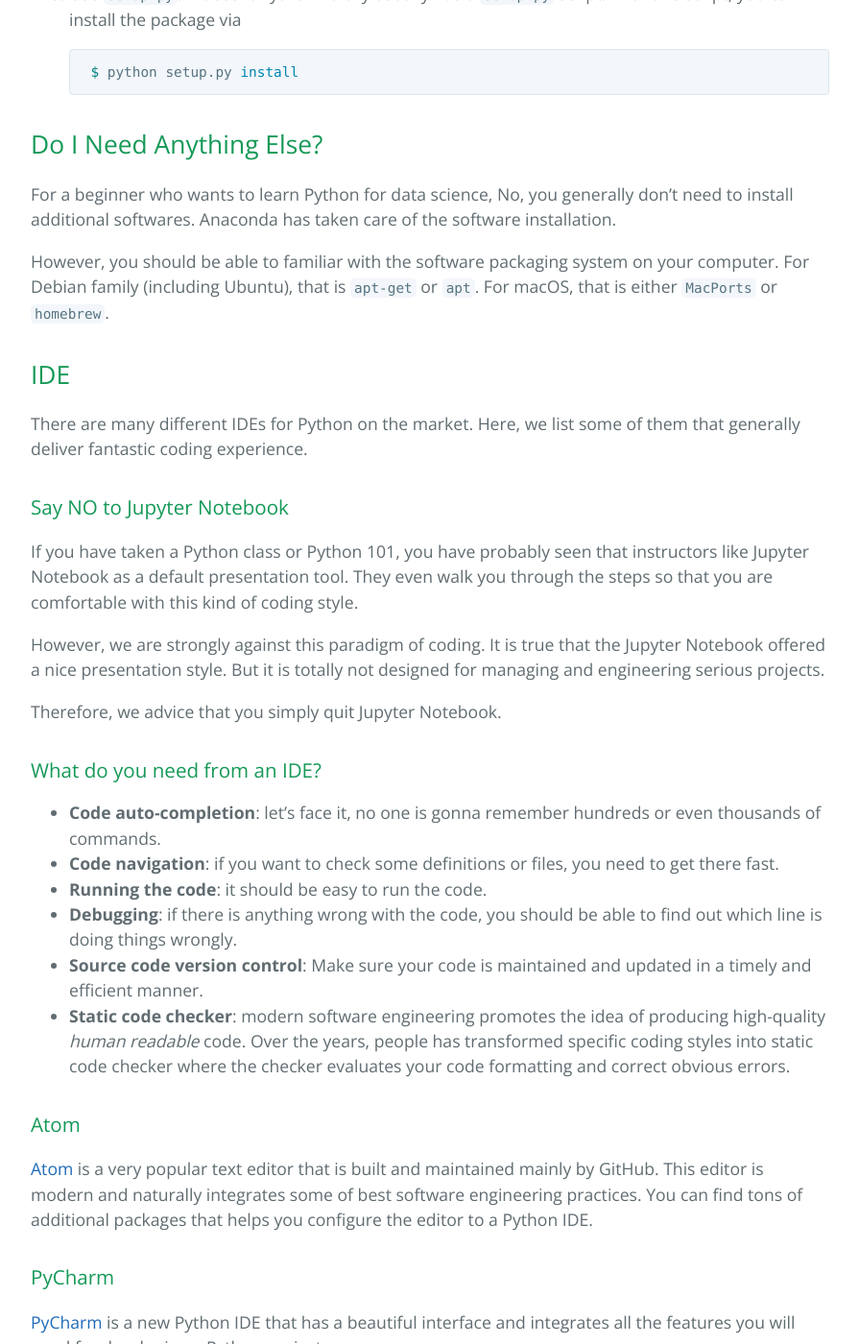
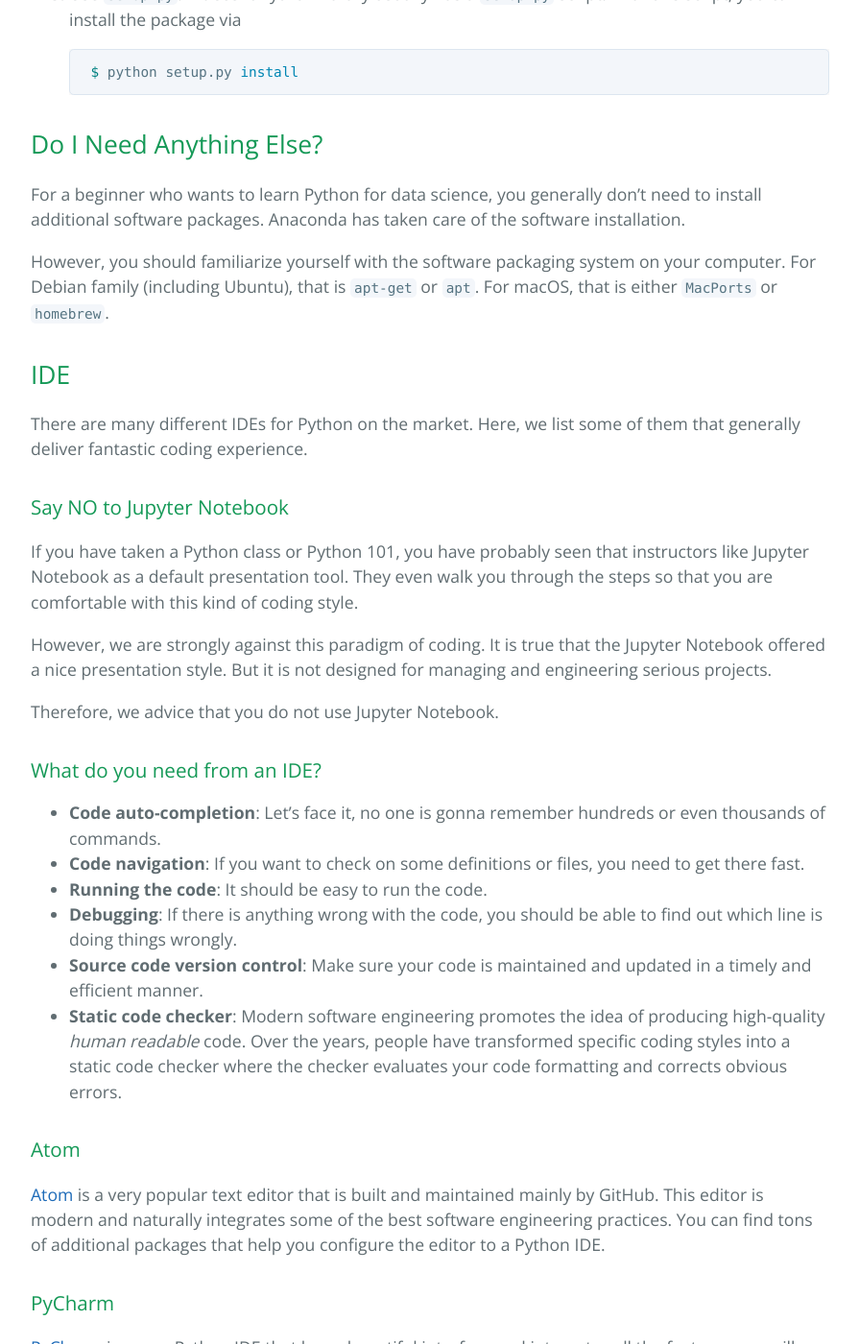
Before and after one commit to PnS2018/pns2018.github.com, a Jekyll site: the page built from python-sc.md, in a window 1280 px wide and 1400 px high, scrolled down 2580 px. Shown: the whole window at 96% size, without its empty margins (192-1087 px from the left). Built offline with Jekyll 4.4.1, drawn with Linux system fonts in a browser that asks for light colours; nearby versions of some CDN libraries; our own code applies the rules of GitHub Pages for plain Markdown files; some of the changed text lies outside the part shown.

Commit message:
grammatical fixes

````diff
--- a/python-sc.md
+++ b/python-sc.md
@@ -13,18 +13,17 @@
 on a Mac if you don't know what you are doing.
 
 You should avoid using Windows as much as possible.
-For this module, we can only offer our limited help if you are using Windows.
+For this module, we can only offer limited help if you are using Windows.
 
 ## Which Python Distribution Should I Use?
 
-If you are a newbie to Python, you will probably just go to the official Python website, download the installation file and install it on your computer. In fact, this may be the worst thing you can do.
+If you are a newbie to Python, go to the official Python website, download the installation file and install it on your computer. In fact, this may be the worst thing you can do.
 
-So, in most modern Linux and `*nix` operating systems, the Python distribution is installed for managing some system services by default. The system-installed Python can be used by the user for sure. However, because this distribution manages system services and needs writing privilege to some directories constantly, we strongly advice that you should not touch the system-installed Python as a new user. Moreover, you could encounter a very big trouble when you are trying to install packages that
-build from scratch.
+So, in most modern Linux and `*nix` operating systems, the Python distribution is installed for managing some system services by default. The system-installed Python can be used by the user for sure. However, because this distribution manages system services and needs constant writing privileges to some directories, we strongly recommend that you do not touch the system-installed Python as a new user. Moreover, you could encounter big problems when you are trying to install packages that build from scratch.
 
 Instead, what we need is a Python distribution that has its own environment and can be easily removed when we want to. So the answer is [Anaconda](https://anaconda.org/), a Python distribution that is built for Scientific Computing.
 
-Anaconda delivers a custom Python distribution that includes over 1000 data science related packages, check [here](https://docs.anaconda.com/anaconda/packages/py2.7_linux-64). After install, all the files of Anaconda is in a folder. And if you messed something up, simply remove that folder and install it again!
+Anaconda delivers a custom Python distribution that includes over 1000 data science related packages, check [here](https://docs.anaconda.com/anaconda/packages/py2.7_linux-64). After installation, all the Anaconda files are in a folder. If you messed something up, simply remove that folder and install it again!
 
 ### Anaconda setup instructions
 
@@ -73,7 +72,7 @@
 
     If the package is available in [PyPi](https://pypi.org/), `pip` will automatically pull the software from the website and install it.
 
-2. Use `conda`. Anaconda uses the packaging system `conda` to manage packages and libraries installation. At heart, `conda` does package, dependency and environment management for any language. `conda` can pull and install pre-built package from a specific server and resolve dependency accordingly.
+2. Use `conda`. Anaconda uses the packaging system `conda` to manage packages and libraries installation. At heart, `conda` does package, dependency and environment management for any language. `conda` can pull and install a pre-built package from a specific server and resolve the dependency accordingly.
 
     ```bash
     $ conda install some-package-name
@@ -87,9 +86,9 @@
 
 ## Do I Need Anything Else?
 
-For a beginner who wants to learn Python for data science, No, you generally don't need to install additional softwares. Anaconda has taken care of the software installation.
+For a beginner who wants to learn Python for data science, you generally don't need to install additional software packages. Anaconda has taken care of the software installation.
 
-However, you should be able to familiar with the software packaging system on your computer. For Debian family (including Ubuntu), that is `apt-get` or `apt`. For macOS, that is either `MacPorts` or `homebrew`.
+However, you should familiarize yourself with the software packaging system on your computer. For Debian family (including Ubuntu), that is `apt-get` or `apt`. For macOS, that is either `MacPorts` or `homebrew`.
 
 ## IDE
 
@@ -105,22 +104,22 @@
 
 However, we are strongly against this paradigm of coding.
 It is true that the Jupyter Notebook offered a nice presentation style.
-But it is totally not designed for managing and engineering serious projects.
+But it is not designed for managing and engineering serious projects.
 
-Therefore, we advice that you simply quit Jupyter Notebook.
+Therefore, we advice that you do not use Jupyter Notebook.
 
 ### What do you need from an IDE?
 
-+ __Code auto-completion__: let's face it, no one is gonna remember hundreds or even thousands of commands.
-+ __Code navigation__: if you want to check some definitions or files, you need to get there fast.
-+ __Running the code__: it should be easy to run the code.
-+ __Debugging__: if there is anything wrong with the code, you should be able to find out which line is doing things wrongly.
++ __Code auto-completion__: Let's face it, no one is gonna remember hundreds or even thousands of commands.
++ __Code navigation__: If you want to check on some definitions or files, you need to get there fast.
++ __Running the code__: It should be easy to run the code.
++ __Debugging__: If there is anything wrong with the code, you should be able to find out which line is doing things wrongly.
 + __Source code version control__: Make sure your code is maintained and updated in a timely and efficient manner.
-+ __Static code checker__: modern software engineering promotes the idea of producing high-quality _human readable_ code. Over the years, people has transformed specific coding styles into static code checker where the checker evaluates your code formatting and correct obvious errors.
++ __Static code checker__: Modern software engineering promotes the idea of producing high-quality _human readable_ code. Over the years, people have transformed specific coding styles into a static code checker where the checker evaluates your code formatting and corrects obvious errors.
 
 ### Atom
 
-[Atom](https://atom.io/) is a very popular text editor that is built and maintained mainly by GitHub. This editor is modern and naturally integrates some of best software engineering practices. You can find tons of additional packages that helps you configure the editor to a Python IDE.
+[Atom](https://atom.io/) is a very popular text editor that is built and maintained mainly by GitHub. This editor is modern and naturally integrates some of the best software engineering practices. You can find tons of additional packages that help you configure the editor to a Python IDE.
 
 ### PyCharm
 
@@ -132,7 +131,7 @@
 
 ### Vim
 
-For experienced user, we recommend [Vim](https://www.vim.org/) or its community-driven fork [neovim](https://neovim.io/). By configuring Vim, you will be able to get a fast editor that has all the IDE features you want and being lightweight in some sense. Additionally, because Vim is a very flexible editor, you could do many things very efficient while other editors won't or can't do.
+For the experienced user, we recommend [Vim](https://www.vim.org/) or its community-driven fork [neovim](https://neovim.io/). By configuring Vim, you will be able to get a fast editor that has all the IDE features you want and being lightweight in some sense. Additionally, because Vim is a very flexible editor, you could do many things very efficient while other editors won't or can't do.
 
 ## Further Readings
 
````
Also changed, not shown: other parts of python-sc.md (+1 -1 lines).
